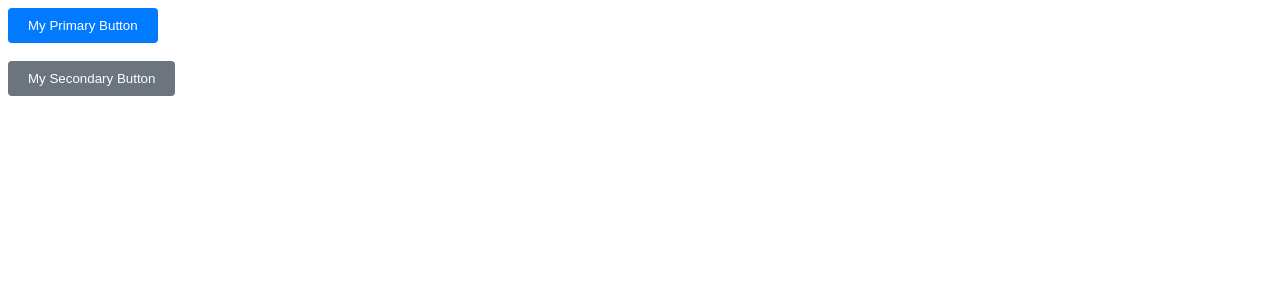
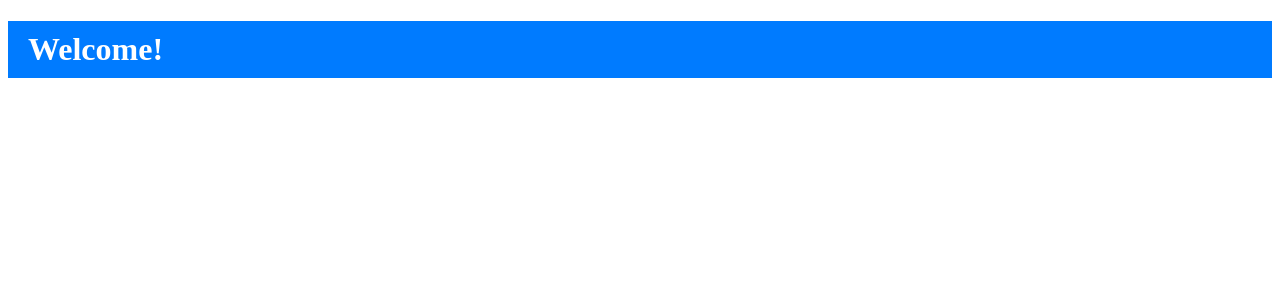
Before and after one commit to iLanceArea/MOBPROG-IT252-react-w3schools, a React (Vite) app in the folder my-react-app/: page / in a window 1280 px wide. Shown: the top 300 px of the page. Built offline with nearby package versions, Linux system fonts and the light colour scheme.

Commit message:
W3Schools React CSS-in-JS C1

```diff
--- a/my-react-app/src/main.jsx
+++ b/my-react-app/src/main.jsx
@@ -1,18 +1,17 @@
 import { createRoot } from 'react-dom/client';
-import styles from './Button.module.css';
+import styled from 'styled-components';
+
+const MyHeader = styled.h1`
+  padding: 10px 20px;
+  background-color: #007bff;
+  color: white;
+`;
 
 function App() {
   return (
-    <div>
-      <button className={`${styles.mybutton} ${styles.primary}`}>
-        My Primary Button
-      </button>
-      <br/>
-      <br/>
-      <button className={`${styles.mybutton} ${styles.secondary}`}>
-        My Secondary Button
-      </button>
-    </div>
+    <>
+      <MyHeader>Welcome!</MyHeader>
+    </>
   );
 }
 
```
